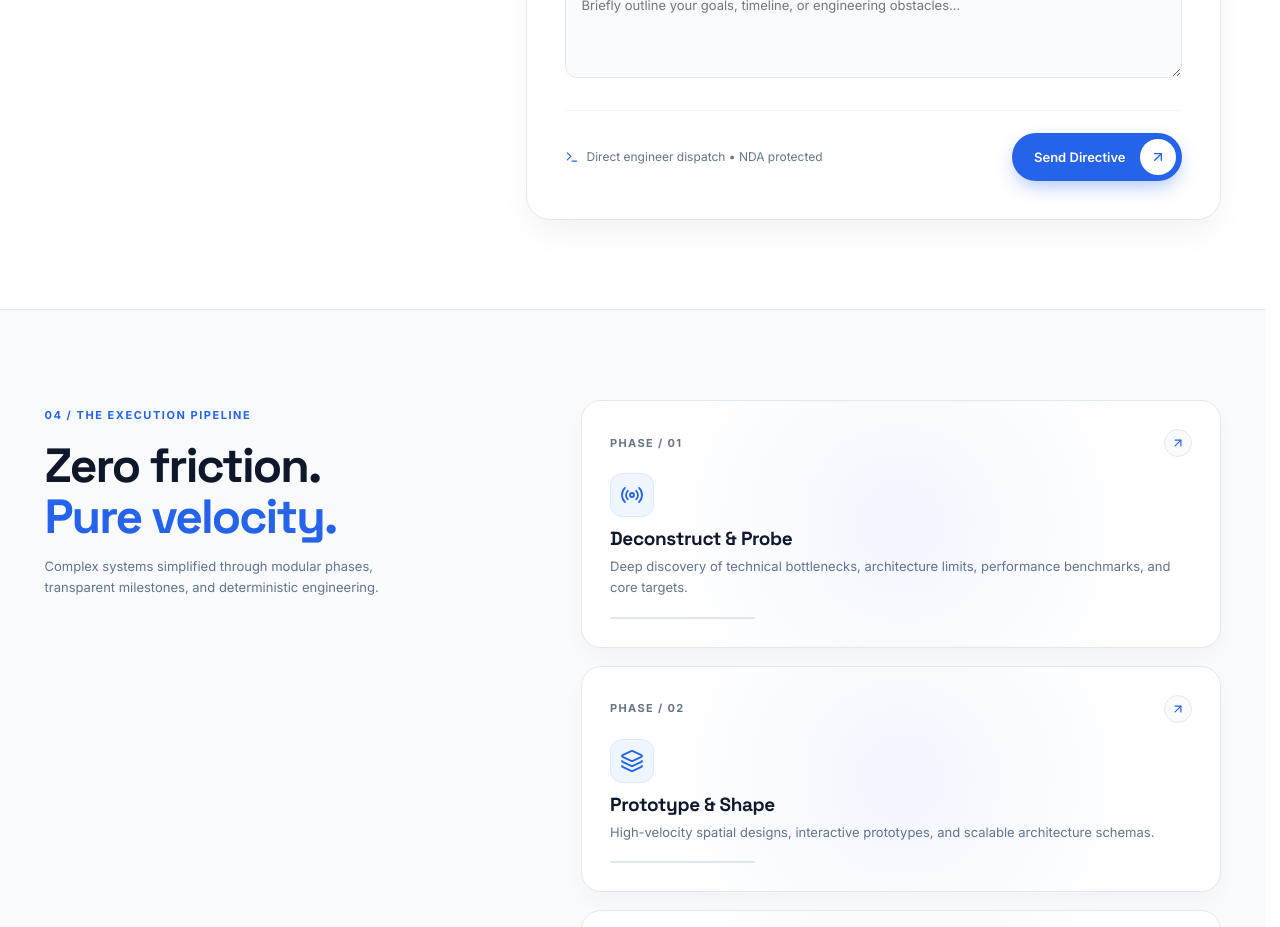
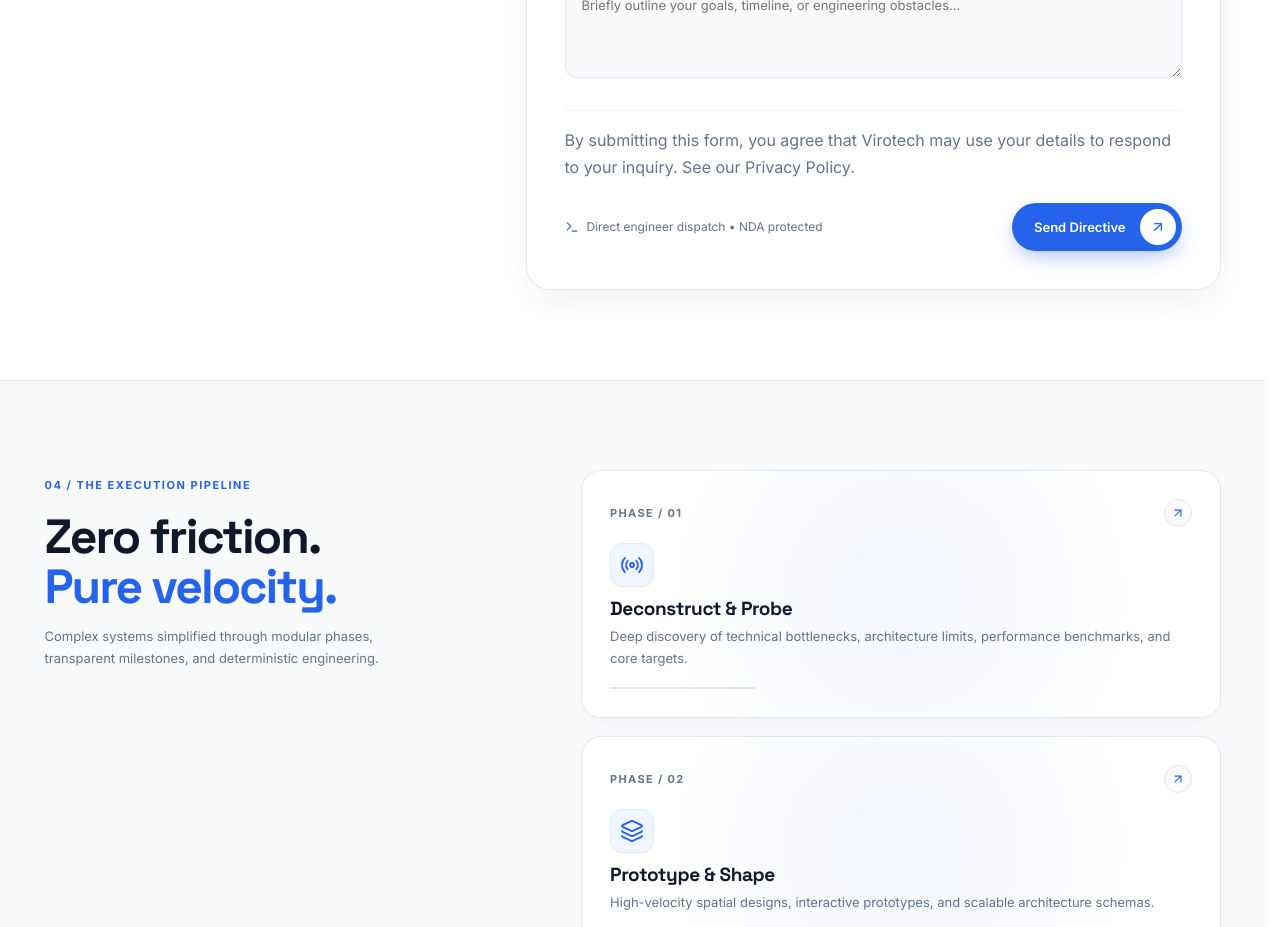
Before and after one commit to SarthakKotalwar/virotech-react, a React (Vite) app in the folder client/: page /contact in a window 1280 px wide. Shown: the part 1840-2767 px from the top of the page. Built offline with nearby package versions, Linux system fonts and the light colour scheme; no server answers.

Commit message:
Connect the frontend contact form to the Render API and add privacy consent messaging

```diff
--- a/client/src/components/contact/ContactForm/ContactForm.jsx
+++ b/client/src/components/contact/ContactForm/ContactForm.jsx
@@ -11,6 +11,8 @@ import {
   CheckCheck
 } from "lucide-react";
 import "./ContactForm.scss";
+
+const API_URL = import.meta.env.VITE_API_URL || "http://localhost:5000";
 
 const serviceOptions = [
   "Web Platforms",
@@ -45,7 +47,6 @@ const ContactForm = () => {
   const [errorMessage, setErrorMessage] = useState("");
   const [copied, setCopied] = useState(false);
 
-  // Dynamic receipt metadata
   const [receiptMeta, setReceiptMeta] = useState({
     refNumber: "",
     timestamp: "",
@@ -53,7 +54,6 @@ const ContactForm = () => {
 
   const wrapperRef = useRef(null);
 
-  // Form completion percentage
   const totalWeight = 5;
   let filledWeight = 0;
   if (form.name.trim()) filledWeight++;
@@ -91,7 +91,7 @@ const ContactForm = () => {
     setErrorMessage("");
 
     try {
-      const response = await fetch("/api/contact", {
+      const response = await fetch(`${API_URL}/api/contact`, {
         method: "POST",
         headers: {
           "Content-Type": "application/json",
@@ -102,7 +102,6 @@ const ContactForm = () => {
       const data = await response.json();
 
       if (response.ok && data.success) {
-        // Sequential reference generator starting from VIRO-REF-1001
         const STARTING_INDEX = 1001;
         const currentCounter = parseInt(localStorage.getItem("viro_ref_counter") || `${STARTING_INDEX}`, 10);
         const generatedRef = `VIRO-REF-${currentCounter}`;
@@ -123,7 +122,6 @@ const ContactForm = () => {
           setSubmitted(true);
           setSubmitting(false);
 
-          // Center the confirmation section in view
           requestAnimationFrame(() => {
             wrapperRef.current?.scrollIntoView({
               behavior: "smooth",
@@ -182,7 +180,6 @@ const ContactForm = () => {
             </p>
           </div>
 
-          {/* Cleaned Telemetry Receipt (No SMTP / Target Inbox) */}
           <div className="telemetry-ticket">
             <div className="telemetry-ticket__header">
               <div className="telemetry-ticket__meta">
@@ -376,6 +373,15 @@ const ContactForm = () => {
 
           {errorMessage && <p className="form-error-msg">{errorMessage}</p>}
 
+          <p className="contact-form__privacy">
+            By submitting this form, you agree that Virotech may use your details to
+            respond to your inquiry. See our{" "}
+            <a href="/privacy-policy.html" target="_blank" rel="noreferrer">
+              Privacy Policy
+            </a>
+            .
+          </p>
+
           <div className="contact-form__footer">
             <div className="footer-status">
               <Terminal size={14} className="term-icon" />
```
